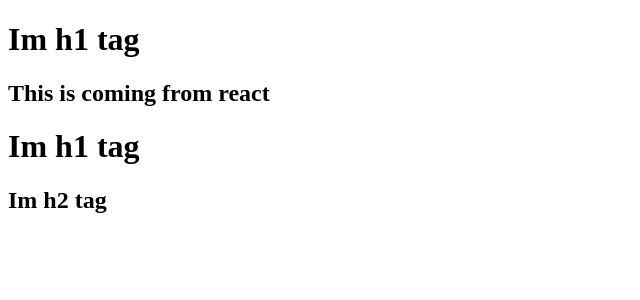
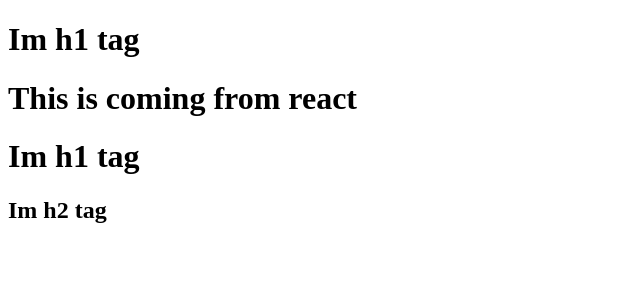
Before and after one commit to abhishek-shigavan/namaste-react, a React (Vite) app: page / in a window 1280 px wide. Shown: the top 300 px of the page, without its empty margins (0-640 px from the left). Built offline with nearby package versions, Linux system fonts and the light colour scheme.

Commit message:
MODIFIED: created React Element using JSX

```diff
--- a/App.js
+++ b/App.js
@@ -1,9 +1,15 @@
-import React from "react"
-import ReactDOM from "react-dom/client"
+import React from "react";
+import ReactDOM from "react-dom/client";
 
-const heading1 = React.createElement("h1", {id : "heading"}, "Hello from React !!!");
+/*
+const heading1 = React.createElement(
+  "h1",
+  { id: "heading" },
+  "Hello from React !!!"
+);
+*/
 //createElement ==>  h1 => tag name, {} => tag attribute, "_______" => children / content
-const root1 = ReactDOM.createRoot(document.getElementById("root"));
+const root = ReactDOM.createRoot(document.getElementById("root"));
 //root1.render(heading1);
 
 /**
@@ -21,15 +27,30 @@
  *
  */
 
-const parent = React.createElement("div", {id : "parent"}, [
-  React.createElement("div", {id : "child1"}, [
+/*
+const parent = React.createElement("div", { id: "parent" }, [
+  React.createElement("div", { id: "child1" }, [
     React.createElement("h1", {}, "Im h1 tag"),
-    React.createElement("h2", {}, "This is coming from react")
+    React.createElement("h2", {}, "This is coming from react"),
   ]),
-  React.createElement("div", {id : "child2"}, [
+  React.createElement("div", { id: "child2" }, [
     React.createElement("h1", {}, "Im h1 tag"),
-    React.createElement("h2", {}, "Im h2 tag")
+    React.createElement("h2", {}, "Im h2 tag"),
   ]),
-])
+]);
+*/
 
-root1.render(parent)
+const parent = (
+  <>
+    <div id="child1">
+      <h1>Im h1 tag</h1>
+      <h1>This is coming from react</h1>
+    </div>
+    <div id="child2">
+      <h1>Im h1 tag</h1>
+      <h2>Im h2 tag</h2>
+    </div>
+  </>
+);
+
+root.render(parent);
```
